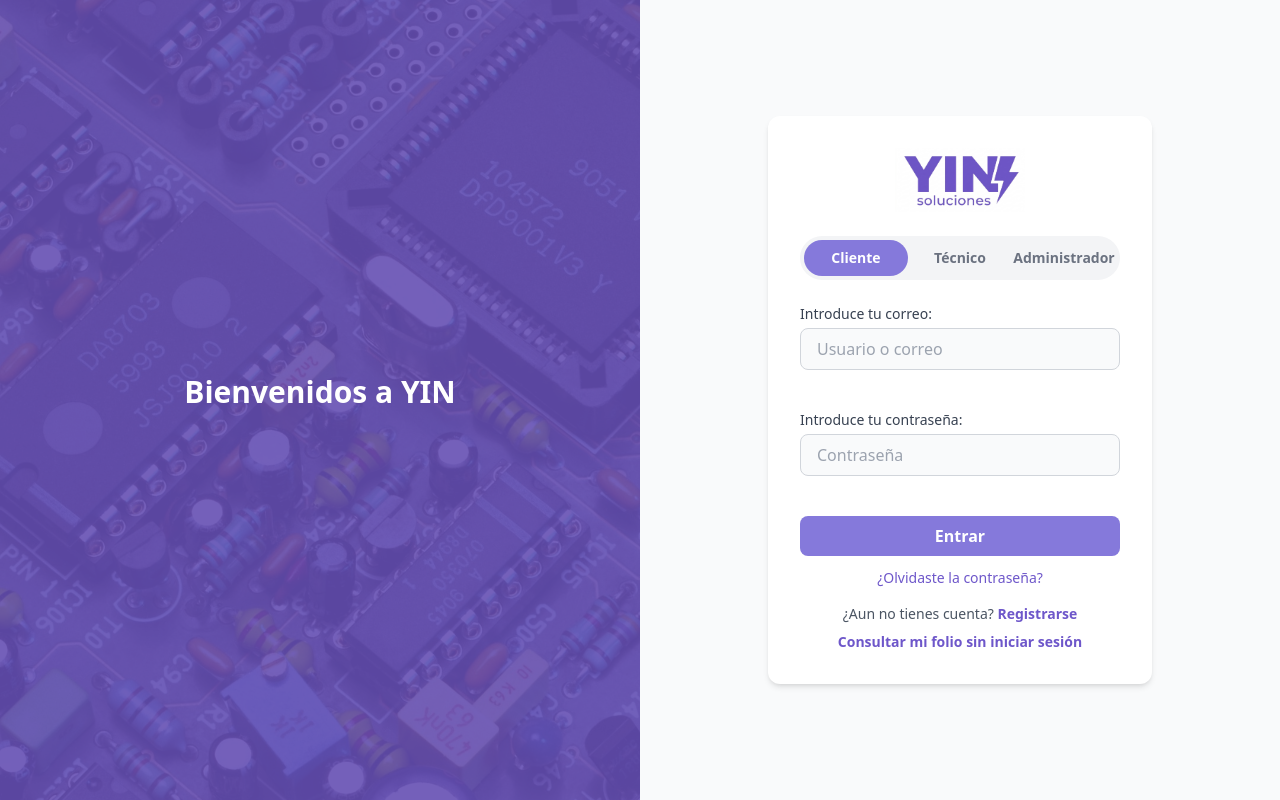
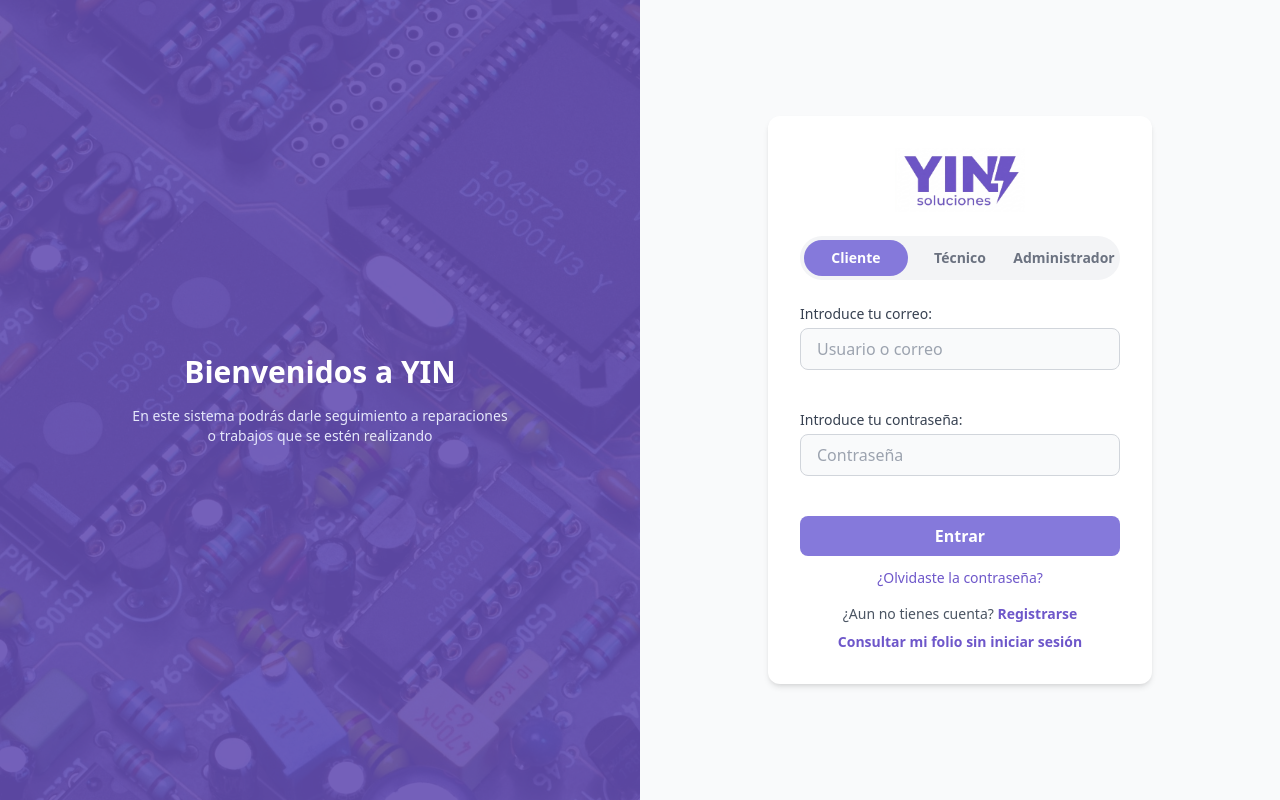
Before and after one commit to Sonnx18/yintrack, a React (Vite) app in the folder frontend/: page /login in a window 1280 px wide. Built offline with nearby package versions, Linux system fonts and the light colour scheme; no server answers.

Commit message:
Actualizar panel de bienvenida

```diff
--- a/frontend/src/componentes/PanelBienvenida.jsx
+++ b/frontend/src/componentes/PanelBienvenida.jsx
@@ -11,7 +11,7 @@ function PanelBienvenida() {
       <div className="relative z-10">
         <h2 className="mb-4 text-3xl font-bold">Bienvenidos a YIN</h2>
         <p className="max-w-sm text-sm text-morado-100">
-
+          En este sistema podrás darle seguimiento a reparaciones o trabajos que se estén realizando
         </p>
       </div>
     </div>
```
